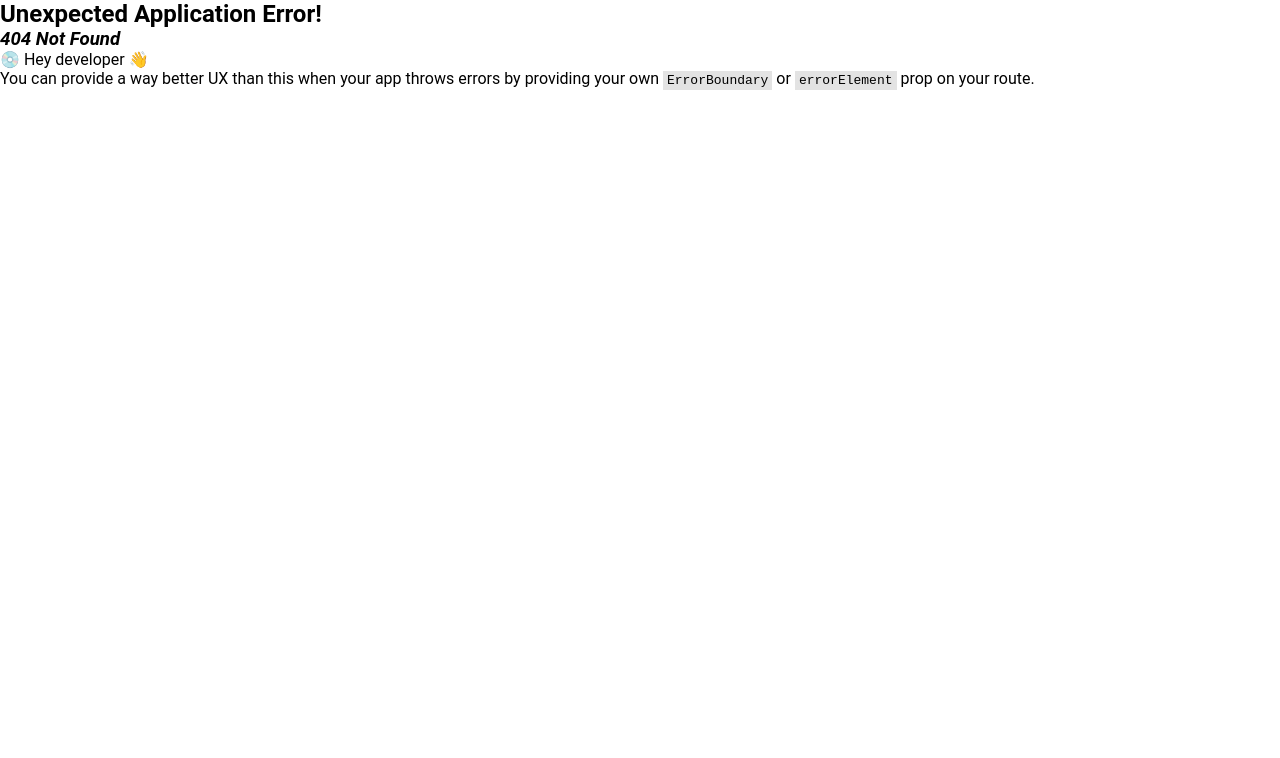
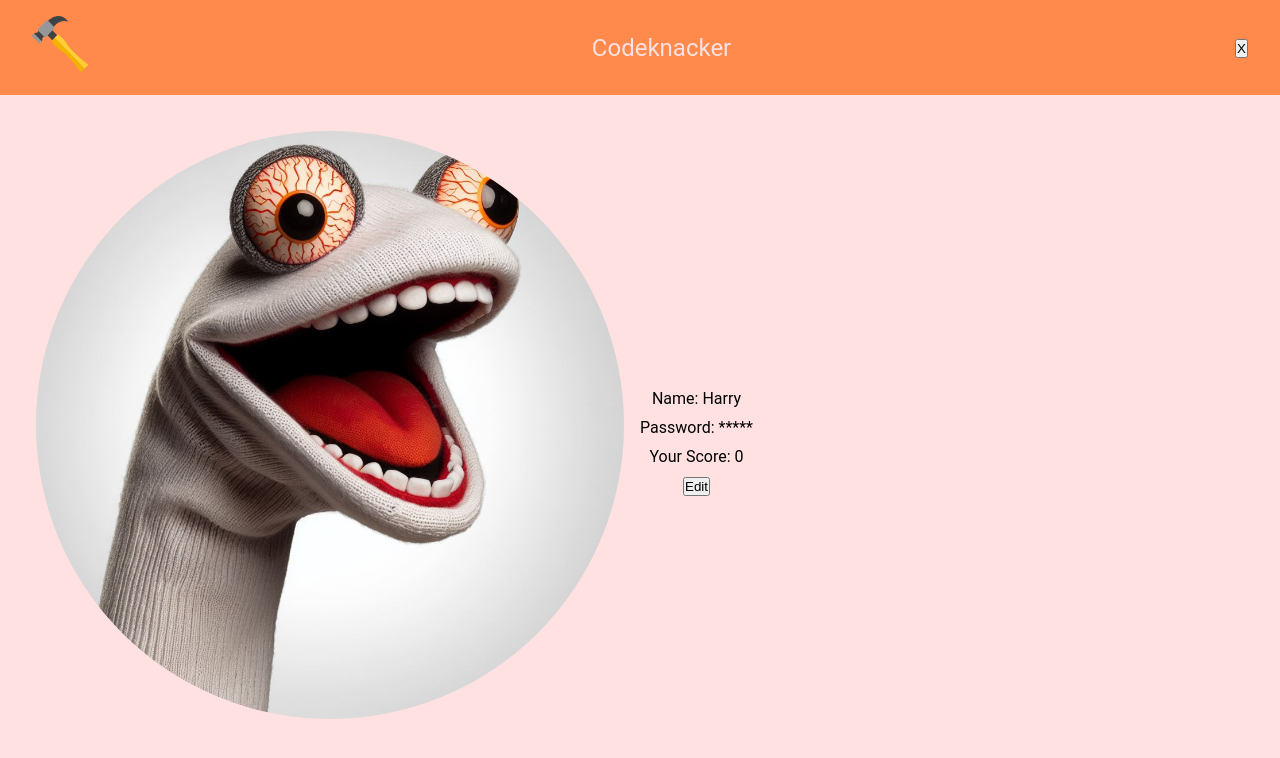
Before and after one commit to AnnaGraphic/codeknacker, a React (Vite) app: page /profile in a window 1280 px wide. Before the commit this address had no page. Shown: the top 758 px of the page. Built offline with nearby package versions, Linux system fonts and the light colour scheme.

Commit message:
add Profile Component

```diff
--- /dev/null
+++ b/src/components/Profile/Profile.jsx
@@ -0,0 +1,36 @@
+import './profile.css';
+import { useState } from 'react';
+import {userData} from '../../data/userdata';
+
+export function Profile() {
+  const newName =  'Dummy Name'
+  const [editMode, setEditMode] = useState(false);
+
+  const handleSaveChanges = () => {
+    //userData.name = newName;
+    alert('wäre gespeichert worden');
+    setEditMode(false);
+  };
+  const handleChange = (e) => {
+    //set name / pwd
+    console.log(e.target.value);
+  }
+
+  return (
+    <div className="profile">
+      <div className="profilePic"><img src={userData.picUrl} alt="" /></div>
+      <div className="profileInfo">
+        <p>
+        Name: {editMode ? <input type="text" value={newName} onChange={handleChange} /> : userData.name}
+        </p>
+        <p>Password: {editMode ? <input type="password" value={userData.password} onChange={handleChange} /> : '*****'}</p>
+        <p>Your Score: {userData.score}</p>
+        {editMode ? (
+          <button onClick={handleSaveChanges}>Save Changes</button>
+        ) : (
+          <button onClick={() => setEditMode(true)}>Edit</button>
+        )}
+      </div>
+    </div>
+  )
+}
--- /dev/null
+++ b/src/components/Profile/profile.css
@@ -0,0 +1,43 @@
+.profile {
+  display: flex;
+  align-items: center;
+  text-align: center;
+  padding: 20px;
+}
+
+.profilePic {
+  width: 50%;
+  padding: 1em;
+}
+
+.profilePic img {
+  max-width: 100%;
+  border-radius: 50%;
+}
+
+.profileInfo {
+  margin-top: 20px;
+}
+
+.profileInfo p {
+  margin: 10px 0;
+}
+
+@media only screen and (max-width: 600px) {
+  .profile {
+    padding: 10px;
+  }
+
+  .profileInfo {
+    margin-top: 10px;
+  }
+
+  .profileInfo p {
+    font-size: 14px;
+  }
+
+  .profileInfo input {
+    width: 100%;
+    box-sizing: border-box;
+  }
+}
--- a/src/data/dropdown.js
+++ b/src/data/dropdown.js
@@ -1,5 +1,5 @@
 export const dropdownLinks = [
   {path: '/game'},
   {path: '/leaderboard'},
-  //{profile: profile}
+  {path: '/profile'},
 ]
--- /dev/null
+++ b/src/data/userdata.js
@@ -0,0 +1,7 @@
+export const userData = {
+  id: 1,
+  name: 'Harry',
+  picUrl: '/src/assets/userPic.jpg',
+  password: '1234',
+  score: 0,
+}
```
Also changed, not shown: src/App.jsx (+7 -2 lines), src/assets/userPic.jpg (added).
